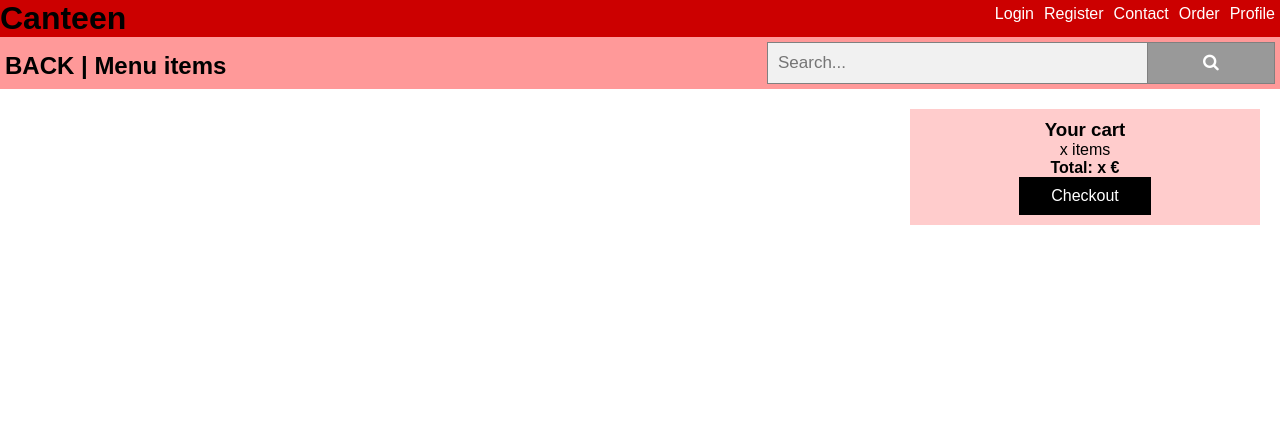
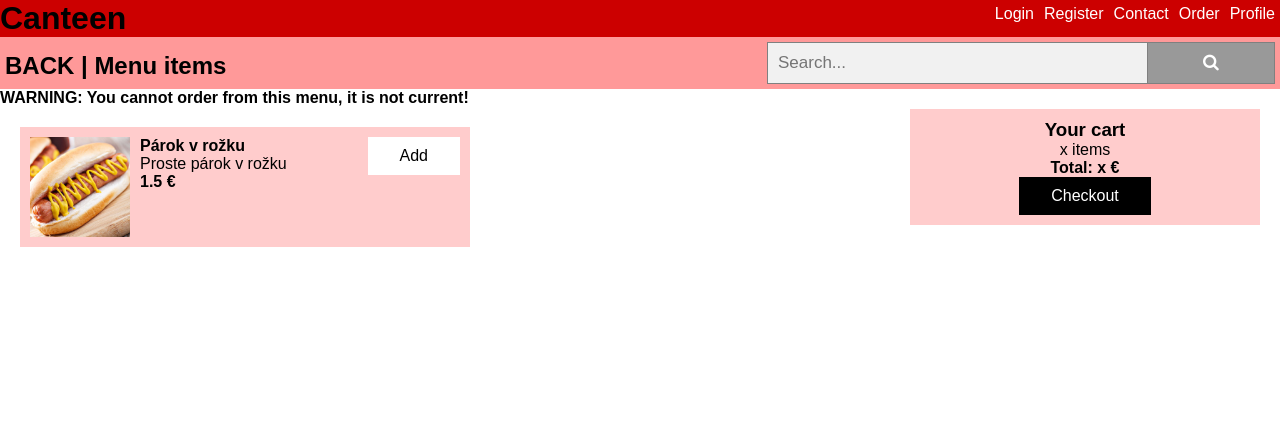
Before and after one commit to natal1H/IIS-project, a Django app: page /menu/1 in a window 1280 px wide. Shown: the top 430 px of the page. Run offline with Django 3.2, Linux system fonts and the light colour scheme; data comes from the database, SQL or seed files in the repository.

Commit message:
BACK BUTTON FIX! Add button disabled if menu not current

```diff
--- a/app/canteen/sql/initial_data.sql
+++ b/app/canteen/sql/initial_data.sql
@@ -66,7 +66,7 @@ INSERT INTO canteen_facility_menus (id_facility_id, id_menu_id)
 
 -- Inserting into 'menu_items' table
 INSERT INTO canteen_menu_items (id_menu_id, id_item_id)
-    VALUES (3, 1);
+    VALUES (1, 1);
 INSERT INTO canteen_menu_items (id_menu_id, id_item_id)
     VALUES (3, 2);
 
--- a/app/canteen/templates/menu_detail.html
+++ b/app/canteen/templates/menu_detail.html
@@ -14,6 +14,22 @@
     <div class="food-blocks">
     {%if item_objs%}
 
+        <!-- Deciding whether to disable add button --><!-- TODO: temp fix, find better solution -->
+        {% if menu.type == 's' %}
+            {% firstof "" as is_disabled %}
+        {% else %}
+            {% now "Y-m-d" as todays_date %}
+            {% if todays_date == menu.date|date:"Y-m-d" %}
+                {% firstof "" as is_disabled %}
+            {% else %}
+                {% firstof "disabled" as is_disabled %}
+            {% endif %}
+        {% endif %}
+
+        {% if is_disabled == "disabled" %}
+        <p><b>WARNING: You cannot order from this menu, it is not current!</b></p>
+        {% endif %}
+
     {% for instance_item in item_objs %}
         <div class="food-block">
             <img src="{% static instance_item.image %}" width="100px" height="100px" style="float:left;margin-right:10px">
@@ -24,7 +40,7 @@
                 <!--<a href="{%url 'add_to_cart' instance_item.id_item id_facility%}" class="">Add to Cart</a><br>-->
             </div>
             <div style="float:right">
-                <button class="button-white" onclick="" style="float:right"> <!-- TODO: add -->
+                <button class="button-white" onclick="" style="float:right " {{ is_disabled }}> <!-- TODO: add functionality, visually different if disabled-->
                     Add
                 </button>
             </div>
--- a/app/canteen/views.py
+++ b/app/canteen/views.py
@@ -152,7 +152,7 @@ def menu_view(request, id):
 	context = {
 		"item_objs": item_objs,
 		"menu": Menu.objects.get(id_menu=id),
-		#"id_facility": id # TODO: nie je toto id_menu?
+		"id_facility": id, # TODO: nie je toto id_menu?
 		"id_menu": id,
 		"facility": facility.id_facility # TODO: WHY DOES THIS WORK??
 	}
```
